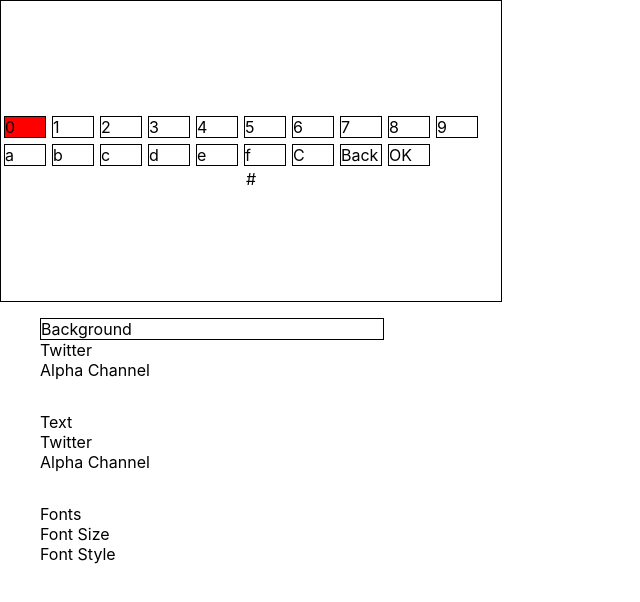
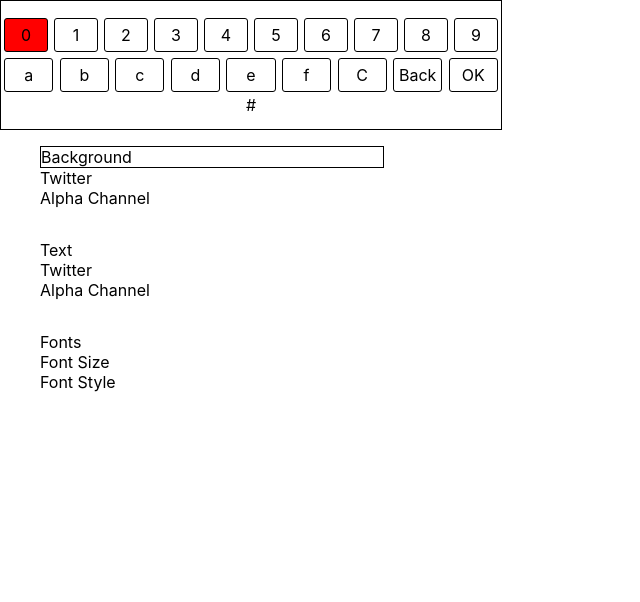
Before and after one commit to GoncaloBM/peacock-constrast-test, a React (Create React App) app: page / in a window 1280 px wide. Shown: the top 602 px of the page, without its empty margins (0-640 px from the left). Built offline with nearby package versions, Linux system fonts and the light colour scheme.

Commit message:
Better Keyboard Layout

```diff
--- a/src/components/virtual-keyboard/VirtualKeyboard.css
+++ b/src/components/virtual-keyboard/VirtualKeyboard.css
@@ -1,6 +1,6 @@
 .keyboard {
   width: 500px;
-  height: 300px;
+  height: 8rem;
   border: 1px solid black;
 
   display: flex;
@@ -10,14 +10,22 @@
 }
 
 .keyboard-line {
-    display: flex;
-    flex-direction: row;
-    width: 100%;
+  display: flex;
+  flex-direction: row;
+  width: 100%;
+
+  align-items: center;
+  justify-content: center;
 }
 
 .key {
-    width: 8%;
-    height: 20px;
-    border: 1px solid black;
-    margin: 3px;
+  width: 3rem;
+  height: 2rem;
+  border: 1px solid black;
+  margin: 0.2rem;
+  border-radius: 3px;
+
+  display: flex;
+  align-items: center;
+  justify-content: center;
 }
--- a/src/components/virtual-keyboard/VirtualKeyboard.jsx
+++ b/src/components/virtual-keyboard/VirtualKeyboard.jsx
@@ -9,7 +9,6 @@ export const VirtualKeyboard = () => {
   const keyNumbers = [0, 1, 2, 3, 4, 5, 6, 7, 8, 9];
 
   const keyLetters = ["a", "b", "c", "d", "e", "f", "C", "Back", "OK"];
-
 
   const insertCharacter = (e) => {
     if (e.keyCode === 13) {
@@ -41,9 +40,11 @@ export const VirtualKeyboard = () => {
       setCurrentKeyValue(currentKeyValue - 1); // right
     } else if (e.keyCode === 39 && currentKeyValue < 19) {
       setCurrentKeyValue(currentKeyValue + 1); // left
-      } else if (e.keyCode === 40 && currentKeyValue < 11) {
+    } else if (e.keyCode === 40 && currentKeyValue < 10) {
       // down
       setCurrentKeyValue(currentKeyValue + 10);
+    } else if (e.keyCode === 40 && currentKeyValue === 10) {
+      setCurrentKeyValue(19); // When pressing down on 9, it will go to OK
     } else if (e.keyCode === 38 && currentKeyValue > 10) {
       // up
       setCurrentKeyValue(currentKeyValue - 10);
```
Lines whose indentation alone changed are shown as unchanged.
